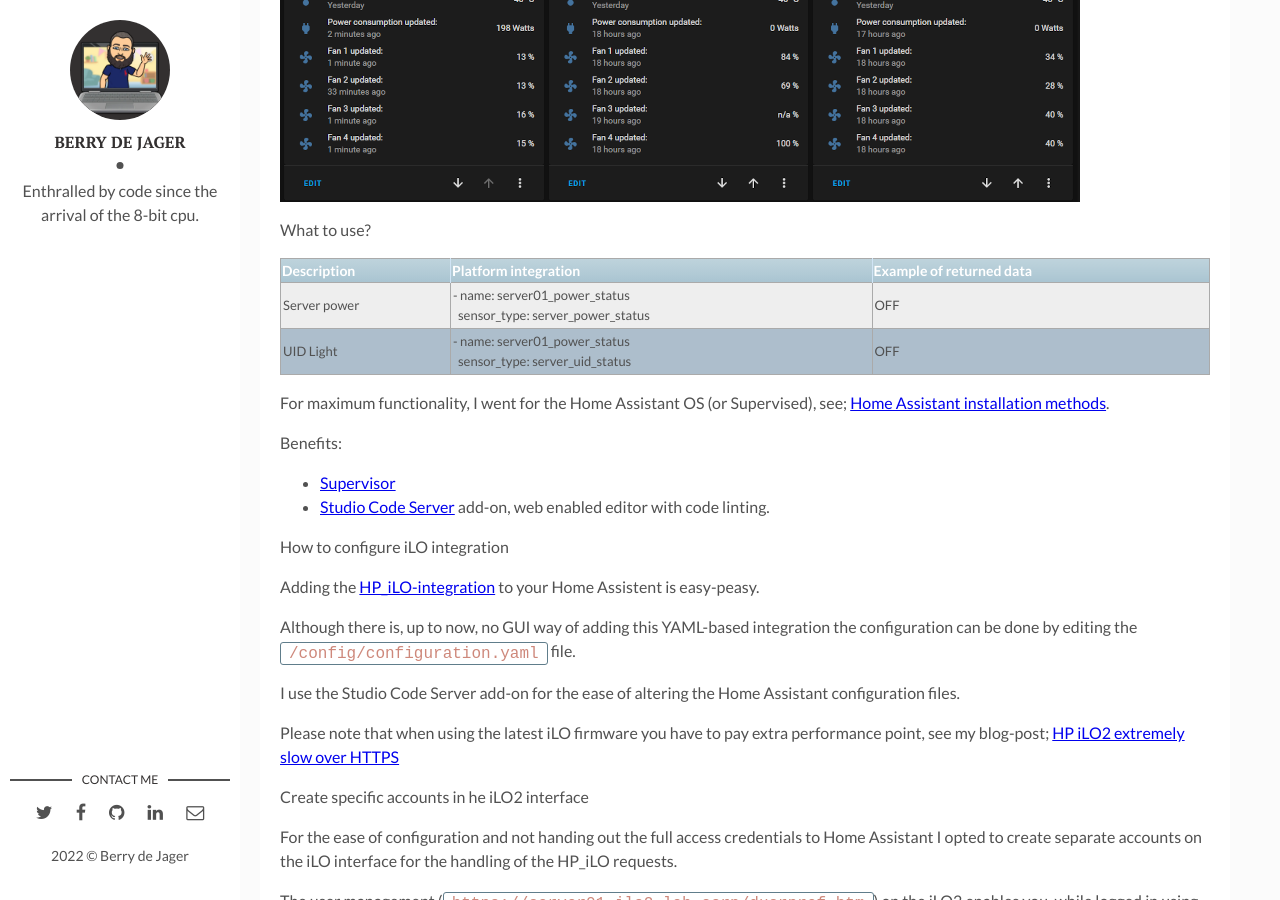
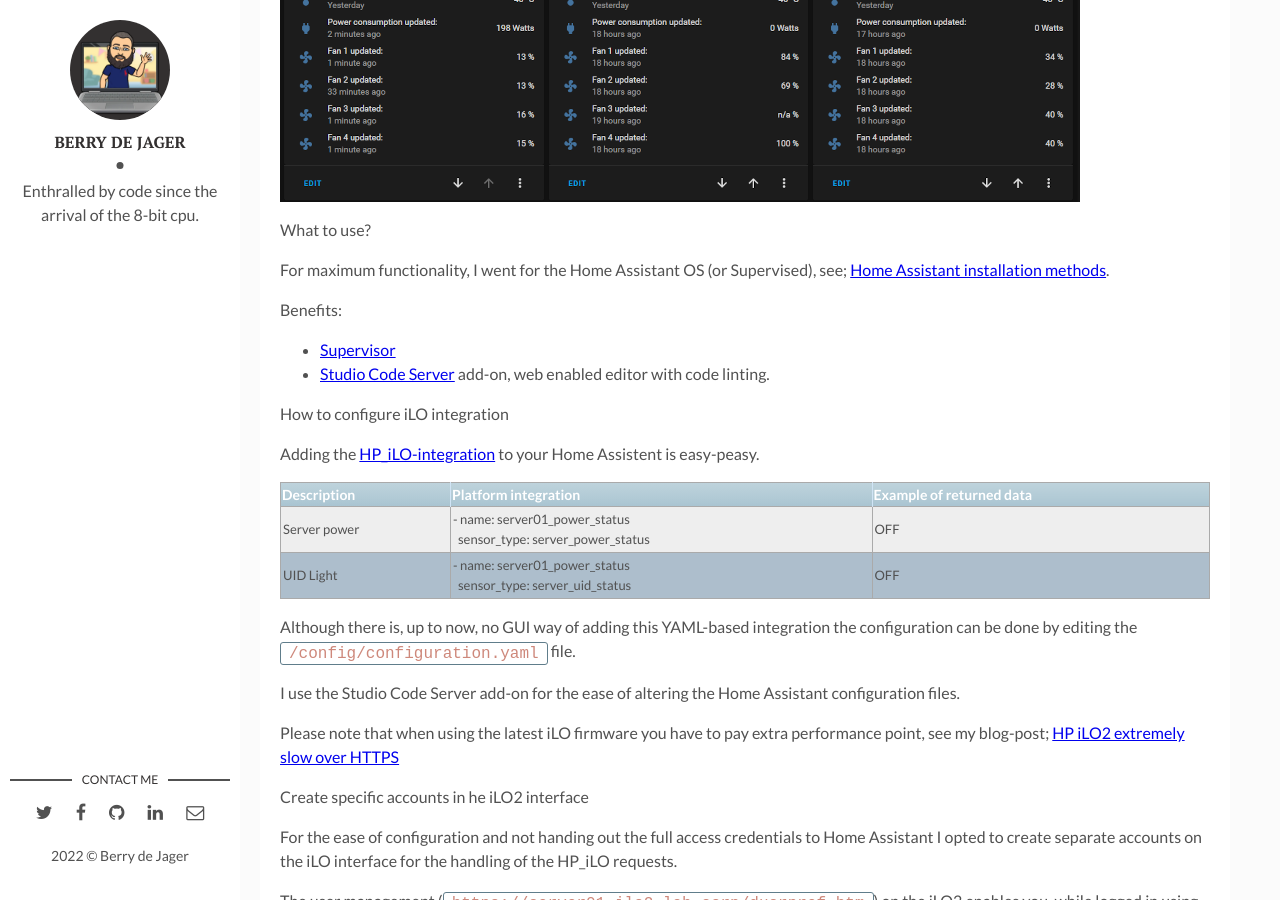
Before and after one commit to berrydejager/code, a Jekyll site: the page built from _posts/2022-04-26-Home-Assistant-iLO2.markdown, in a window 1280 px wide and 900 px high, scrolled down 908 px. Built offline with Jekyll 4.4.1, drawn with Linux system fonts in a browser that asks for light colours; part of the change alters nothing that is shown.

```diff
--- a/_posts/2022-04-26-Home-Assistant-iLO2.markdown
+++ b/_posts/2022-04-26-Home-Assistant-iLO2.markdown
@@ -18,12 +18,6 @@ The result of this configure reflects the following, however, as always with Hom
 
 What to use?
 
-| Description   | Platform integration                                                            | Example of returned data  |
-| ---           | ---                                                                             | ---                       |
-| Server power  | - name: server01_power_status<br />&nbsp;&nbsp;sensor_type: server_power_status | OFF                       |
-| UID Light     | - name: server01_power_status<br />&nbsp;&nbsp;sensor_type: server_uid_status   | OFF                       |
-
-
 For maximum functionality, I went for the Home Assistant OS (or Supervised), see; [Home Assistant installation methods](https://www.home-assistant.io/installation/#compare-installation-methods).
 
 Benefits:
@@ -33,6 +27,13 @@ Benefits:
 How to configure iLO integration
 
 Adding the [HP_iLO-integration](https://www.home-assistant.io/integrations/hp_ilo/) to your Home Assistent is easy-peasy.
+
+
+| Description   | Platform integration                                                            | Example of returned data  |
+| ---           | ---                                                                             | ---                       |
+| Server power  | - name: server01_power_status<br />&nbsp;&nbsp;sensor_type: server_power_status | OFF                       |
+| UID Light     | - name: server01_power_status<br />&nbsp;&nbsp;sensor_type: server_uid_status   | OFF                       |
+
 
 Although there is, up to now, no GUI way of adding this YAML-based integration the configuration can be done by editing the `/config/configuration.yaml` file.
 
```
